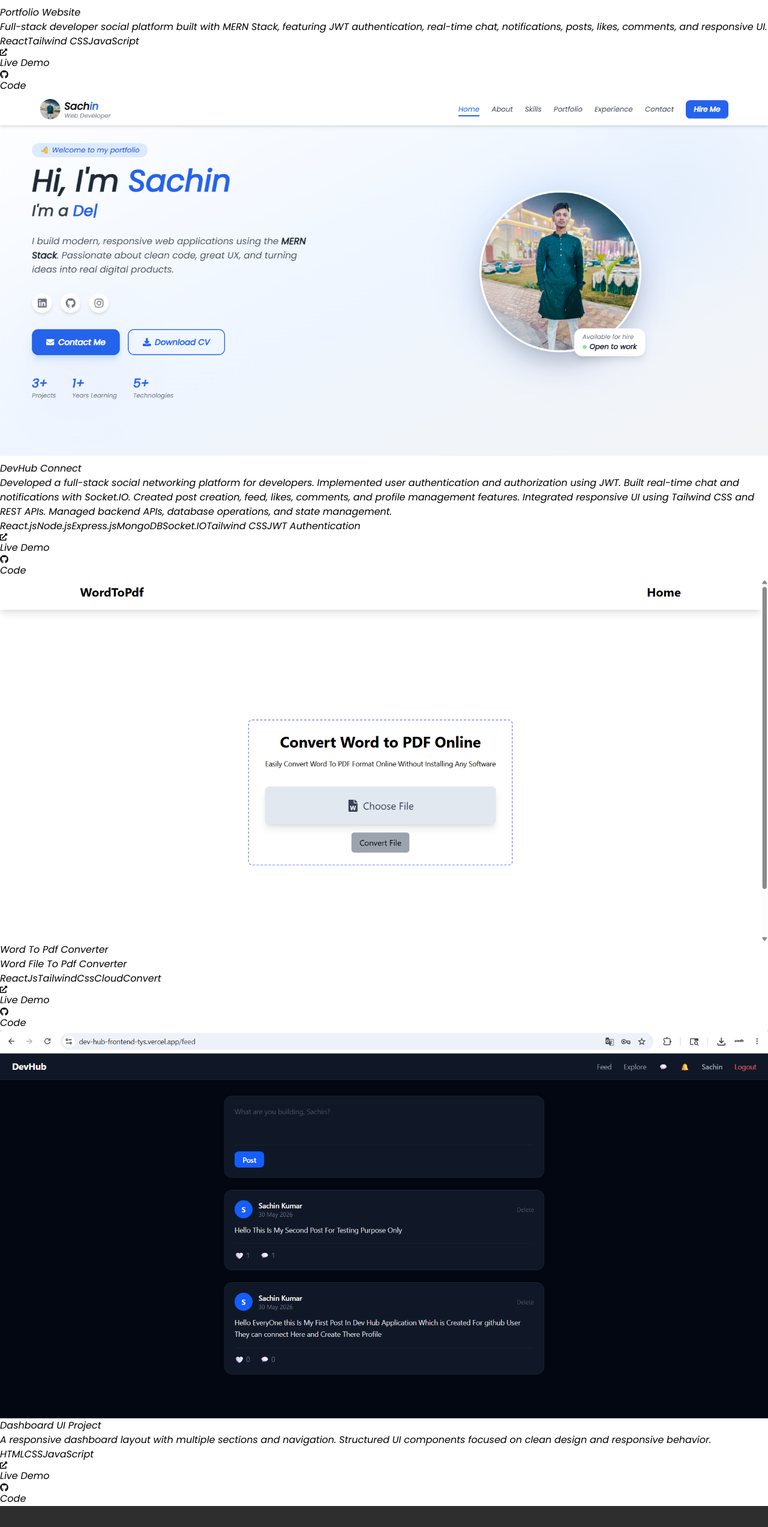
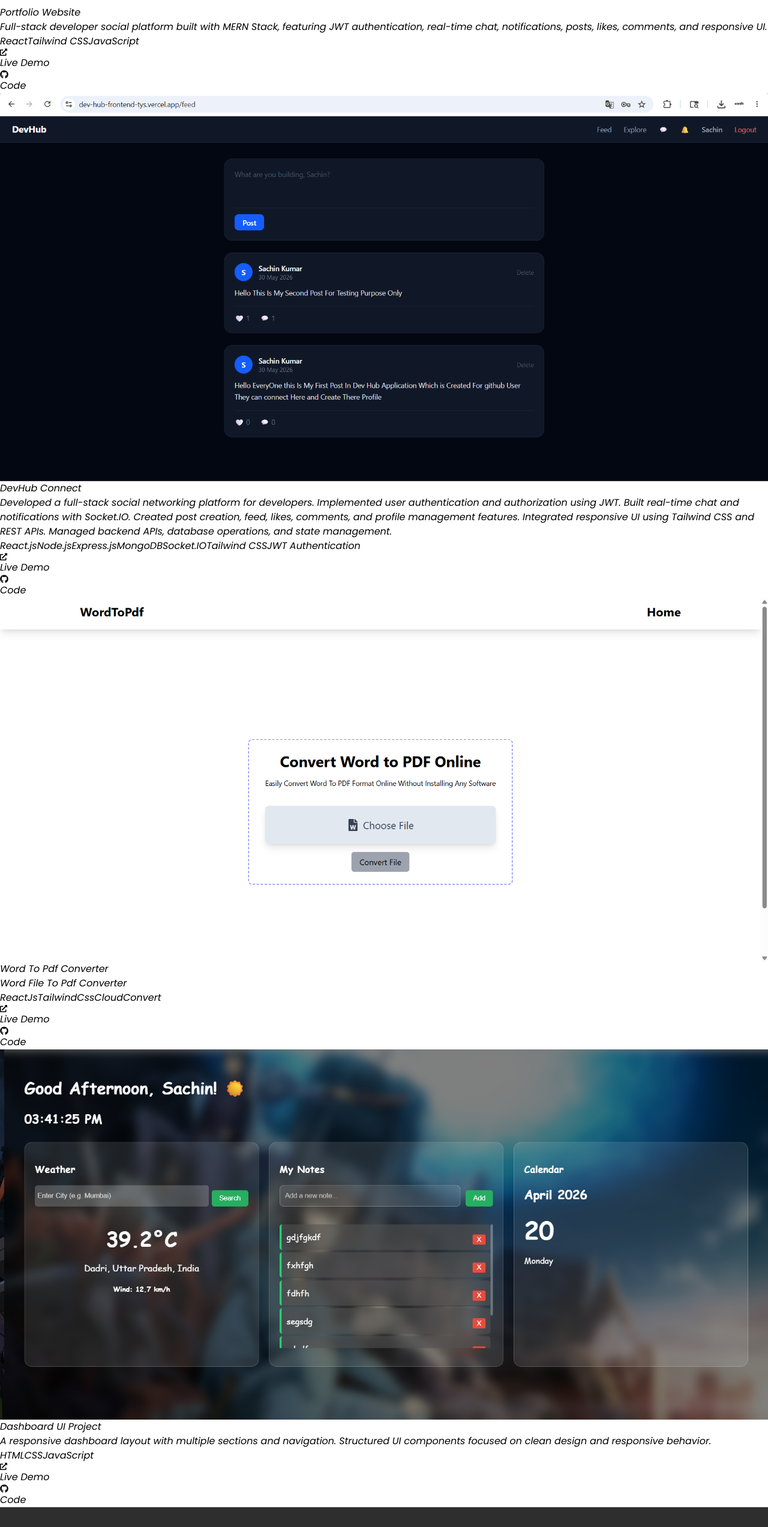
Before and after one commit to sachiinprajapatii1/Portfolio., a React app: page / in a window 1280 px wide. Shown: the part 4697-7242 px from the top of the page at 60% size. Built offline with nearby package versions, Linux system fonts and the light colour scheme; the HTML template or start-up script is replaced by a standard one.

Commit message:
add images in project

```diff
--- a/src/Components/Projects.jsx
+++ b/src/Components/Projects.jsx
@@ -42,11 +42,11 @@ const Projects = () => {
       id: 8,
       title: "DevHub Connect",
       desc: "Developed a full-stack social networking platform for developers. Implemented user authentication and authorization using JWT. Built real-time chat and notifications with Socket.IO. Created post creation, feed, likes, comments, and profile management features. Integrated responsive UI using Tailwind CSS and REST APIs. Managed backend APIs, database operations, and state management.",
-      tech: ["React.js", "Node.js", "Express.js","MongoDB","Socket.IO","Tailwind CSS","","JWT Authentication"],
+      tech: ["React.js", "Node.js", "Express.js","MongoDB","Socket.IO","Tailwind CSS","JWT Authentication"],
       link: "https://portfolio-sachin-tys.vercel.app/",
       github: "https://github.com/sachiinprajapatii1",
       category: "React",
-      image: "/image4.png",
+      image: "/image8.png",
       color: "from-orange-400 to-rose-500",
     },
     {
@@ -69,7 +69,7 @@ const Projects = () => {
       link: "https://sachiinprajapatii1.github.io/DashBoard/",
       github: "https://github.com/sachiinprajapatii1",
       category: "JavaScript",
-      image: "/image8.png",
+      image: "/image3.png",
       color: "from-blue-400 to-blue-600",
     },
     {
```
